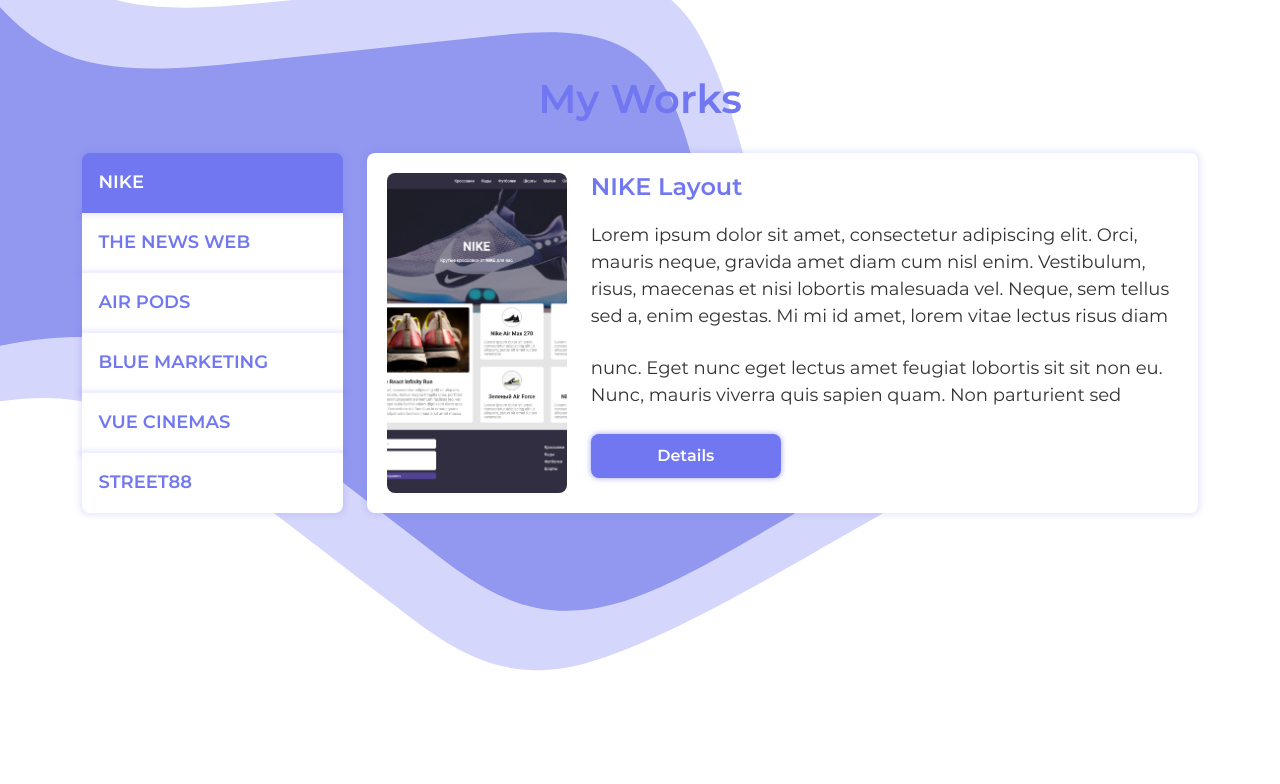
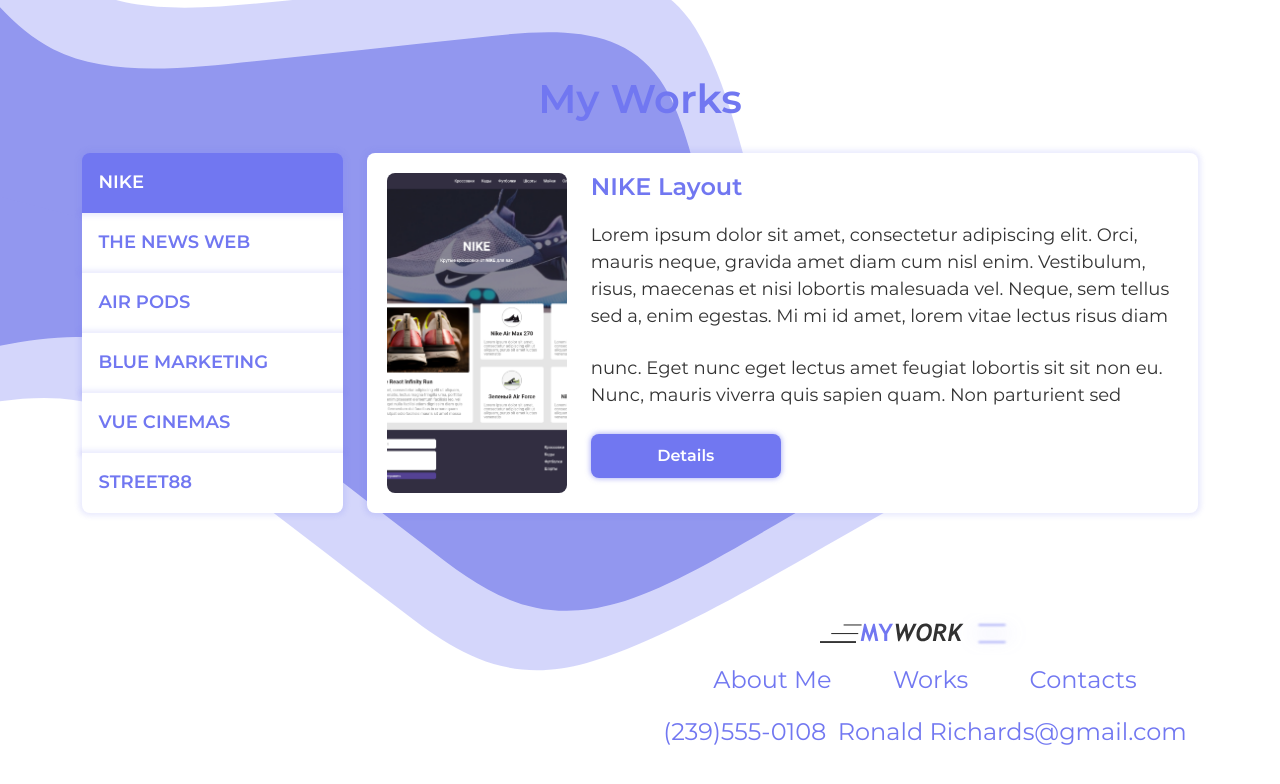
Before and after one commit to Charos77/MyWork, a plain HTML site: page index.html in a window 1280 px wide. Shown: the part 1819-2603 px from the top of the page. Drawn offline with Linux system fonts and the light colour scheme.

Commit message:
project finol

```diff
--- a/css/media.css
+++ b/css/media.css
@@ -4,6 +4,7 @@
     --text: #fff;
     --dots: #ebebeb;
     --title-tab: #151437;
+    --footer-link: #fff;
     }
 
     .logo::before{
--- a/css/style.css
+++ b/css/style.css
@@ -4,6 +4,7 @@
     --body: #fff;
     --text: #323232;
     --link: #7177f1;
+    --footer-link: #7177f1;
     --title: #7177f1;
     --title-tab: #fff;
     --btn: #7177f1;
@@ -472,3 +473,18 @@
     font-weight: 600;
 }
 /* works end */
+
+
+/* footer start */
+.footer__link,.footer__contact{
+    font-size: 24px;
+    color: var(--footer-link);
+}
+.footer__link:hover, .footer__contact:hover{
+    color: var(--footer-link);
+    text-decoration: underline;
+}
+
+
+
+/* footer end */
--- a/index.html
+++ b/index.html
@@ -333,6 +333,33 @@
     </section>
 
   </main>
+  <footer class="footer">
+    <div class="container">
+      <div class="row">
+        <div class="col-xl-6 ms-auto text-center">
+          <a href="#!" class="footer__logo logo"></a>
+          <ul class="footer__list d-flex flex-wrap justify-content-evenly list-unstyled">
+            <li class="footer__item">
+              <a href="#!" class="footer__link text-capitalize">about Me</a>
+            </li>
+            <li class="footer__item">
+              <a href="#!" class="footer__link text-capitalize">works</a>
+            </li>
+            <li class="footer__item">
+              <a href="#!" class="footer__link text-capitalize">contacts</a>
+            </li>
+          </ul>
+          <div class="d-flex flex-wrap justify-content-evenly">
+            <a href="tel:(239)555-0108" class="footer__contact">(239)555-0108</a>
+            <a href="mailto:Richards@gmail.com" class="footer__contact">Ronald Richards@gmail.com</a>
+          </div>
+        </div>
+
+
+      </div>
+
+    </div>
+  </footer>
 
   <script src="libs/bootsrap.js"></script>
 </body>
```
